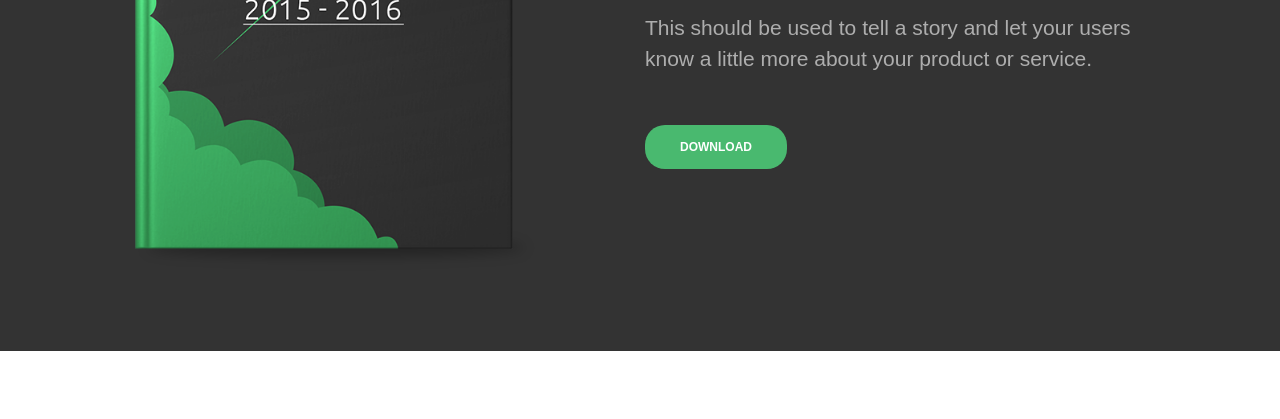
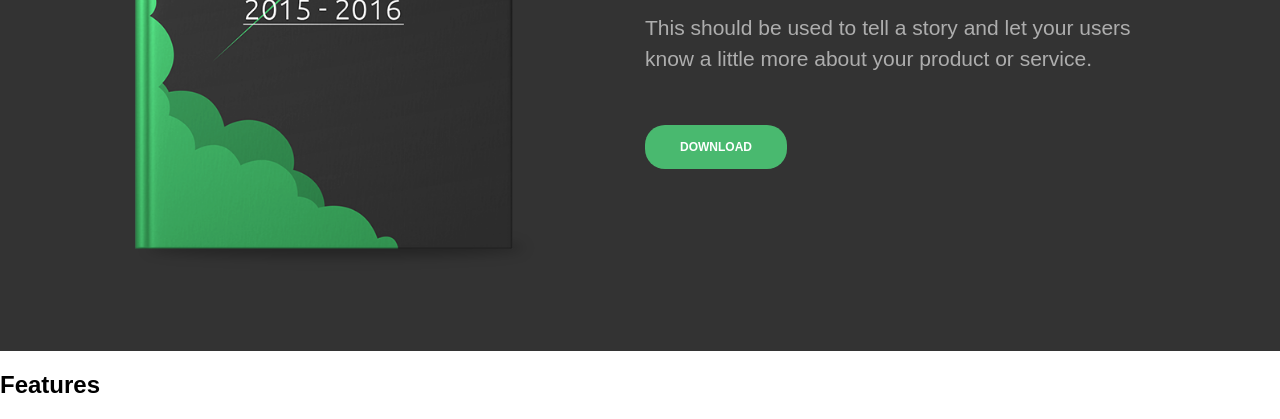
Before and after one commit to nanodma/landingpage, a plain HTML site: page index.html in a window 1280 px wide. Shown: the part 424-843 px from the top of the page. Before the commit the page ends 800 px from the top, so only its background shows below. Drawn offline with Linux system fonts and the light colour scheme.

Commit message:
features beginning

```diff
--- a/index.html
+++ b/index.html
@@ -23,5 +23,8 @@
 					<button type="button">DOWNLOAD</button>
 				</div>
 			</section>
+			<section id="features">
+				<h1>Features</h1>
+			</section>
 		</body>
 	</html>
```
